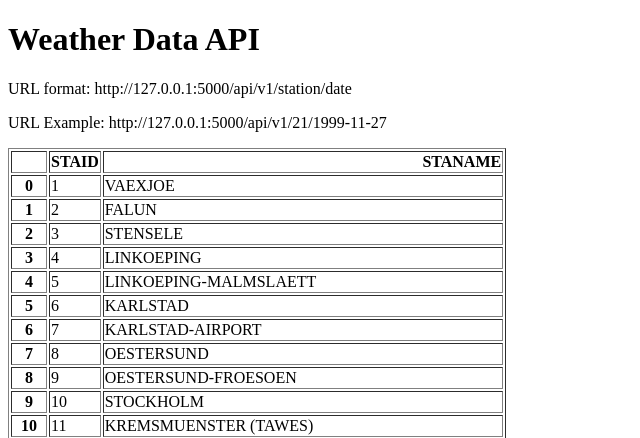
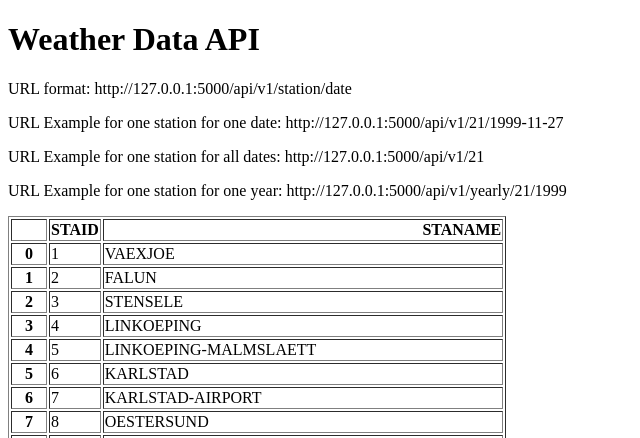
Before and after one commit to SandipKumar20/Weather_api_app, a Flask app: page / in a window 1280 px wide. Shown: the top 438 px of the page, without its empty margins (0-640 px from the left). Run offline with Flask 3, Linux system fonts and the light colour scheme.

Commit message:
Add URL endpoint yearly and all data

```diff
--- a/main.py
+++ b/main.py
@@ -5,6 +5,7 @@ app = Flask(__name__)
 
 stations = pd.read_csv("data_small/stations.txt", skiprows=17)
 stations = stations[["STAID","STANAME                                 "]]
+
 
 @app.route("/")
 def home():
@@ -21,5 +22,22 @@ def about(station, date):
             "temperature": temperature}
 
 
+@app.route("/api/v1/<station>/")
+def all_data(station):
+    filename = "data_small/TG_STAID" + str(station).zfill(6) + ".txt"
+    df = pd.read_csv(filename, skiprows=20, parse_dates=["    DATE"])
+    result = df.to_dict(orient="records")
+    return result
+
+
+@app.route("/api/v1/yearly/<station>/<year>/")
+def yearly(station, year):
+    filename = "data_small/TG_STAID" + str(station).zfill(6) + ".txt"
+    df = pd.read_csv(filename, skiprows=20, parse_dates=["    DATE"])
+    df["    DATE"] = df["    DATE"].astype(str)
+    result = df[df["    DATE"].str.startswith(str(year))].to_dict(orient="records")
+    return result
+
+
 if __name__ == "__main__":
     app.run(debug=True)
--- a/templates/home.html
+++ b/templates/home.html
@@ -7,7 +7,9 @@
 <body>
 <h1>Weather Data API</h1>
 <p>URL format: http://127.0.0.1:5000/api/v1/station/date</p>
-<p>URL Example: http://127.0.0.1:5000/api/v1/21/1999-11-27</p>
+<p>URL Example for one station for one date: http://127.0.0.1:5000/api/v1/21/1999-11-27</p>
+<p>URL Example for one station for all dates: http://127.0.0.1:5000/api/v1/21</p>
+<p>URL Example for one station for one year: http://127.0.0.1:5000/api/v1/yearly/21/1999</p>
 <p>{{data|safe}}</p>
 
 </body>
```
